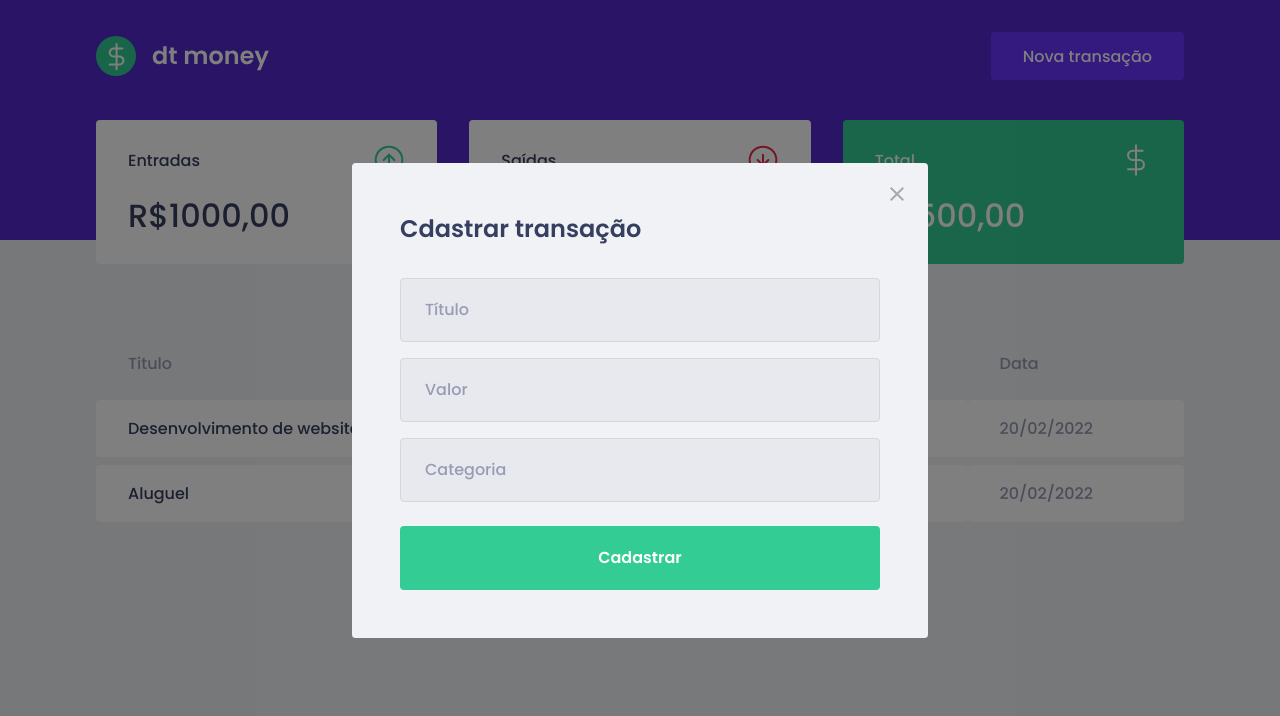
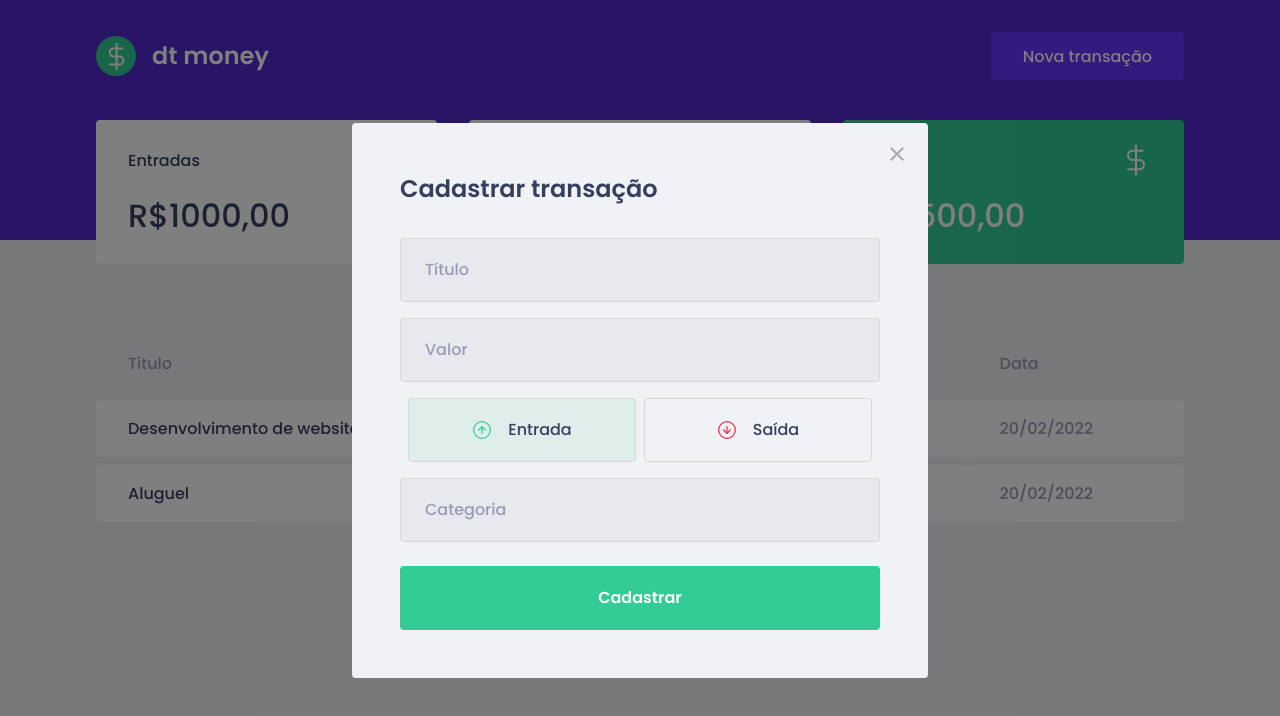
Before and after one commit to Ibsiany/ignite-react, a React (Create React App) app in the folder dtmoney/: page / in a window 1280 px wide. Both pictures are taken after a click on the button "Nova transação". Shown: the top 716 px of the page. Built offline with nearby package versions, Linux system fonts and the light colour scheme; no server answers; what miragejs would draw is missing.

Commit message:
estilizando botoes

```diff
--- a/dtmoney/package.json
+++ b/dtmoney/package.json
@@ -5,6 +5,7 @@
   "dependencies": {
     "axios": "^0.26.1",
     "miragejs": "^0.1.43",
+    "polished": "^4.1.4",
     "react": "^17.0.2",
     "react-dom": "^17.0.2",
     "react-modal": "^3.14.4",
--- a/dtmoney/src/components/NewTransactionModal/index.tsx
+++ b/dtmoney/src/components/NewTransactionModal/index.tsx
@@ -1,6 +1,9 @@
+import { useState } from 'react';
 import Modal from 'react-modal';
-import { Container } from './styles';
+import incomeImg from '../../assets/income.svg'
+import outcomeImg from '../../assets/outcome.svg'
 import closeImg from '../../assets/close.svg'
+import { Container, TransactionTypeContainer, RadioBox } from './styles';
 
 interface NewTransactionModalProps {
     isOpen: boolean;
@@ -10,6 +13,7 @@
 Modal.setAppElement('#root')
 
 export function NewTransactionModal({isOpen, onRequestClose}: NewTransactionModalProps){
+    const [type, setType] = useState('deposit');
 
 
     return (
@@ -27,10 +31,33 @@
                 <img src={closeImg} alt="Fechar modal" />
             </button>
             <Container>
-                <h2>Cdastrar transação</h2>
+                <h2>Cadastrar transação</h2>
 
                 <input placeholder="Título"/>
                 <input type="number" placeholder="Valor"/>
+
+                <TransactionTypeContainer>
+                    <RadioBox
+                        type="button"
+                        onClick={() => {setType('deposit')}}
+                        isActive={type === 'deposit'}
+                        activeColor="green"
+                        >
+                        <img src={incomeImg} alt="Entrada" />
+                        <span>Entrada</span>
+                    </RadioBox>
+
+                    <RadioBox
+                         type="button"
+                         onClick={() => {setType('withdraw')}}
+                         isActive={type === 'withdraw'}
+                         activeColor="red"
+                    >
+                        <img src={outcomeImg} alt="Saída" />
+                        <span>Saída</span>
+                    </RadioBox>
+                </TransactionTypeContainer>
+
                 <input placeholder="Categoria"/>
 
                 <button type="submit">Cadastrar</button>
--- a/dtmoney/src/components/NewTransactionModal/styles.ts
+++ b/dtmoney/src/components/NewTransactionModal/styles.ts
@@ -1,4 +1,10 @@
 import styled from "styled-components";
+import { darken, transparentize } from "polished";
+
+interface RadioBox {
+    isActive: boolean;
+    activeColor: 'green' | 'red';
+}
 
 export const Container = styled.form`
     h2 {
@@ -47,3 +53,48 @@
         }
     }
 `;
+
+export const TransactionTypeContainer = styled.div`
+    margin: 1rem 0.5rem;
+    display: grid;
+    grid-template-columns: 1fr 1fr;
+    gap: 0.5rem;
+`;
+
+const colors = {
+   red: '#E52E4D',
+   green: '#33cc95'
+}
+
+export const RadioBox = styled.button<RadioBox>`
+    height: 4rem;
+    border: 1px solid #d7d7d7;
+    border-radius: 0.25rem;
+
+    background: ${(props) => props.isActive
+        ? transparentize(0.9, colors[props.activeColor])
+        : 'transparent'
+    };
+
+    display: flex;
+    align-items: center;
+    justify-content: center;
+
+    transition: border-color 0.2s;
+
+    &:hover {
+        border-color: ${darken(0.1, '#d7d7d7')};
+    }
+
+    img {
+        width: 20px;
+        height: 20px;
+    }
+
+    span  {
+        display: inline-block;
+        margin-left: 1rem;
+        font-size: 1rem;
+        color: var(--text-title);
+    }
+`;
--- a/dtmoney/src/styles/global.ts
+++ b/dtmoney/src/styles/global.ts
@@ -2,9 +2,9 @@
 
 export const GlobalStyle = createGlobalStyle`
     :root {
+        --green: #33cc95;
         --red: #E52E4D;
         --blue: #5429CC;
-        --green: #33cc95;
 
         --blue-light: #6933ff;
 
```
Also changed, not shown: 1 other file (tests, documents, lock files or other folders).
